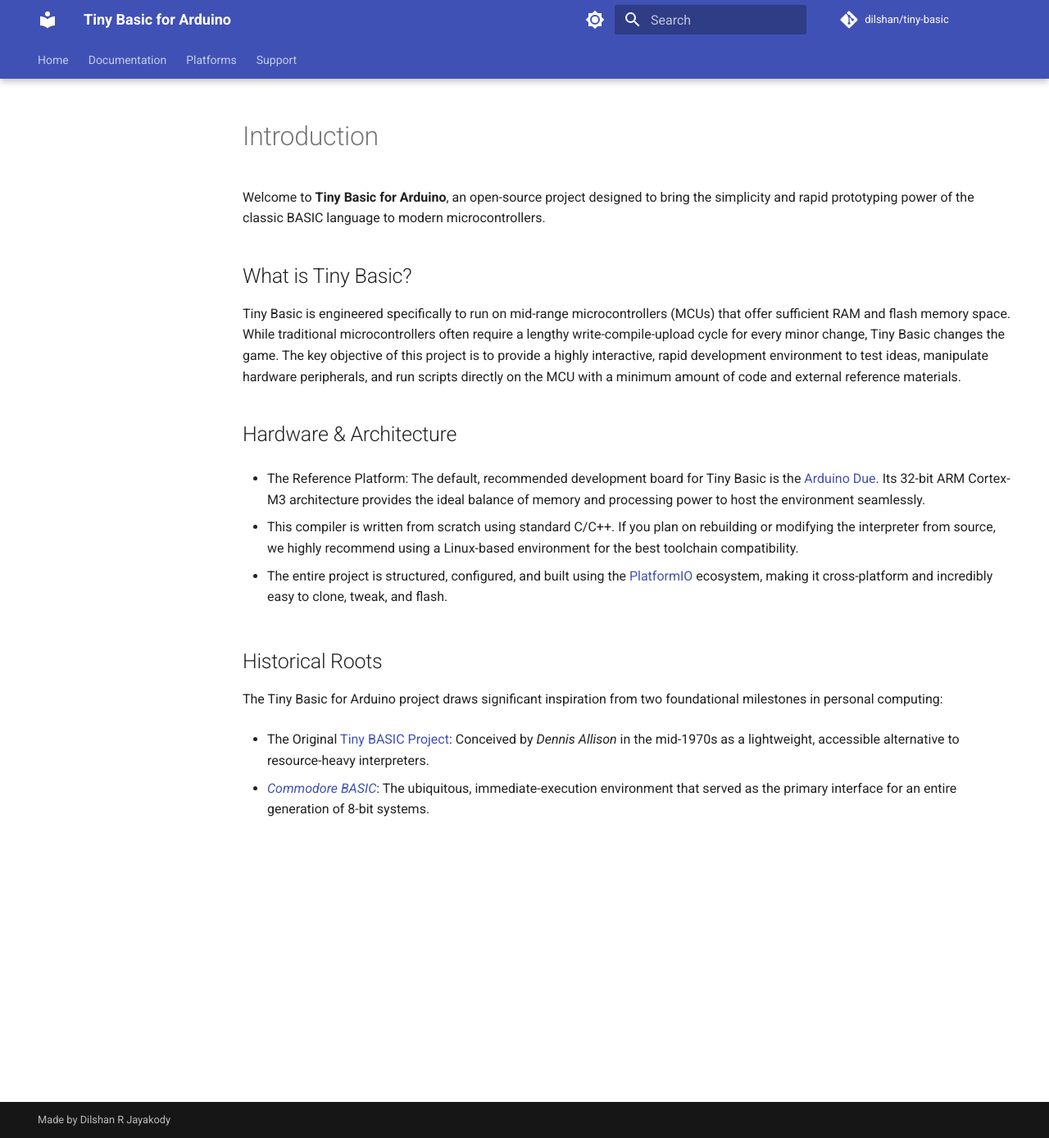
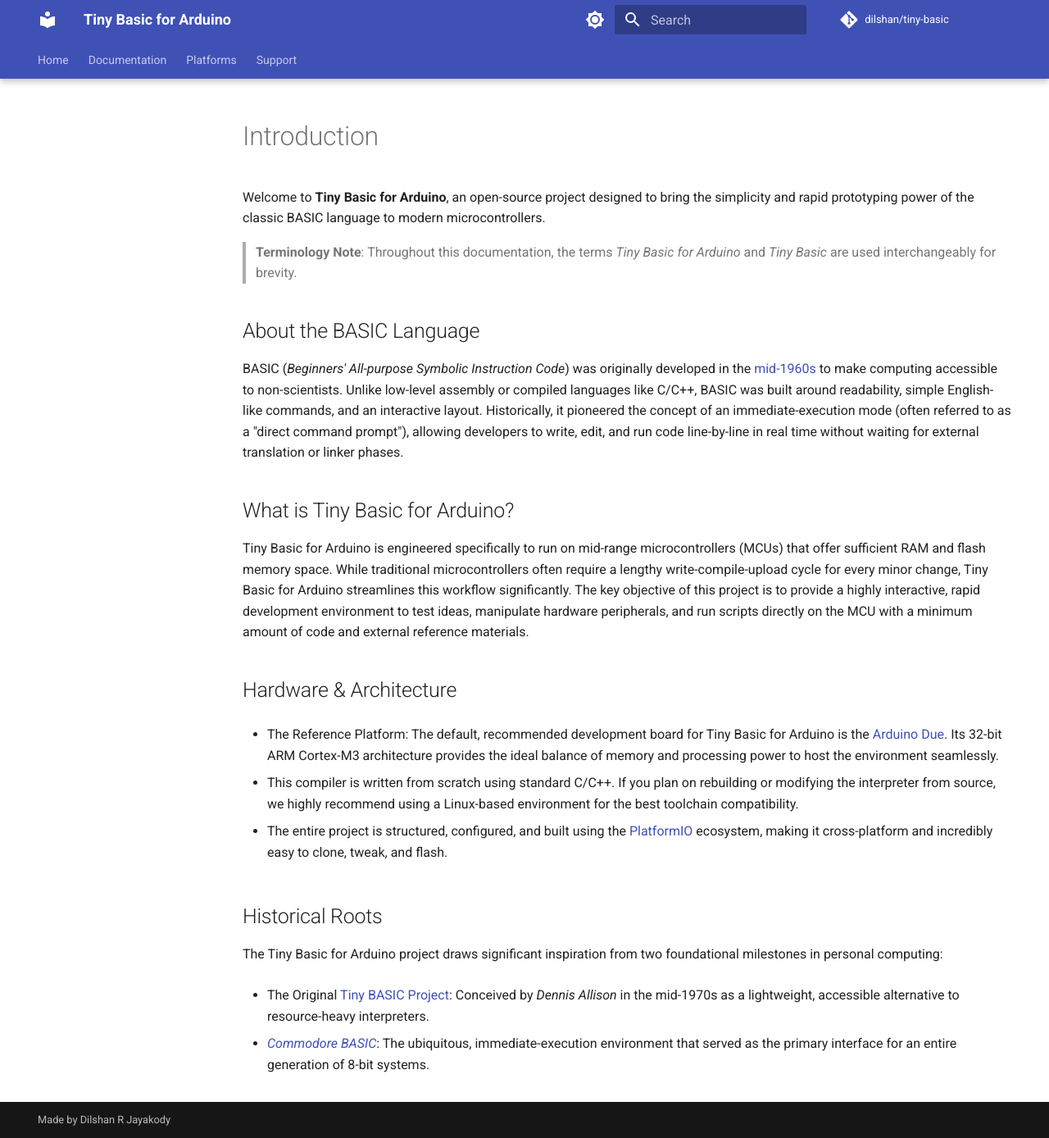
Before and after one commit to dilshan/tiny-basic, an MkDocs documentation site: the page built from docs/guide/introduction.md, in a window 1280 px wide and 1388 px high. Shown: the whole window at 82% size. Built offline with MkDocs 1.6.1 and Material for MkDocs 9.7.7, drawn with Linux system fonts in a browser that asks for light colours; comment, search, counter and statistics services are not loaded.

Commit message:
Change Tiny Basic to Tiny Basic for Arduino.

```diff
--- a/docs/guide/introduction.md
+++ b/docs/guide/introduction.md
@@ -2,13 +2,19 @@
 
 Welcome to **Tiny Basic for Arduino**, an open-source project designed to bring the simplicity and rapid prototyping power of the classic BASIC language to modern microcontrollers.
 
-## What is Tiny Basic?
+> **Terminology Note**: Throughout this documentation, the terms *Tiny Basic for Arduino* and *Tiny Basic* are used interchangeably for brevity.
 
-Tiny Basic is engineered specifically to run on mid-range microcontrollers (MCUs) that offer sufficient RAM and flash memory space. While traditional microcontrollers often require a lengthy write-compile-upload cycle for every minor change, Tiny Basic changes the game. The key objective of this project is to provide a highly interactive, rapid development environment to test ideas, manipulate hardware peripherals, and run scripts directly on the MCU with a minimum amount of code and external reference materials.
+## About the BASIC Language
+
+BASIC (*Beginners' All-purpose Symbolic Instruction Code*) was originally developed in the [mid-1960s](https://www.youtube.com/watch?v=WYPNjSoDrqw) to make computing accessible to non-scientists. Unlike low-level assembly or compiled languages like C/C++, BASIC was built around readability, simple English-like commands, and an interactive layout. Historically, it pioneered the concept of an immediate-execution mode (often referred to as a "direct command prompt"), allowing developers to write, edit, and run code line-by-line in real time without waiting for external translation or linker phases.
+
+## What is Tiny Basic for Arduino?
+
+Tiny Basic for Arduino is engineered specifically to run on mid-range microcontrollers (MCUs) that offer sufficient RAM and flash memory space. While traditional microcontrollers often require a lengthy write-compile-upload cycle for every minor change, Tiny Basic for Arduino streamlines this workflow significantly. The key objective of this project is to provide a highly interactive, rapid development environment to test ideas, manipulate hardware peripherals, and run scripts directly on the MCU with a minimum amount of code and external reference materials.
 
 ## Hardware & Architecture
 
-* The Reference Platform: The default, recommended development board for Tiny Basic is the [Arduino Due](https://docs.arduino.cc/hardware/due/). Its 32-bit ARM Cortex-M3 architecture provides the ideal balance of memory and processing power to host the environment seamlessly.
+* The Reference Platform: The default, recommended development board for Tiny Basic for Arduino is the [Arduino Due](https://docs.arduino.cc/hardware/due/). Its 32-bit ARM Cortex-M3 architecture provides the ideal balance of memory and processing power to host the environment seamlessly.
 
 * This compiler is written from scratch using standard C/C++. If you plan on rebuilding or modifying the interpreter from source, we highly recommend using a Linux-based environment for the best toolchain compatibility.
 
```
Also changed, not shown: docs/index.md (+2 -2 lines), docs/manual/editor.md (+4 -40 lines), docs/manual/if.md (+1 -1 lines).
